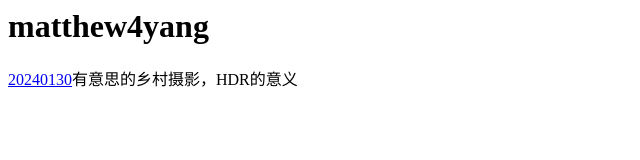
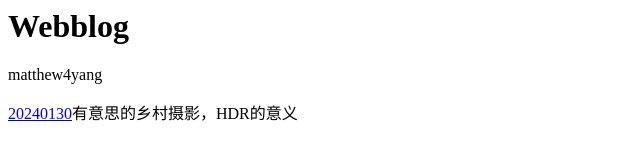
Before and after one commit to matthew4yang/matthew4yang.github.io, a plain HTML site: page index.html in a window 1280 px wide. Shown: the whole page, without its empty margins (0-640 px from the left). Drawn offline with Linux system fonts and the light colour scheme.

Commit message:
Update index.html

```diff
--- a/index.html
+++ b/index.html
@@ -1,2 +1,9 @@
-<h1>matthew4yang</h1>
-<html><a href="20240130.htm">20240130</a>有意思的乡村摄影，HDR的意义<br></html>
+<h1>Webblog</h1>
+<html>
+  <p>matthew4yang</p>
+
+  <a href="20240130.htm">20240130</a>有意思的乡村摄影，HDR的意义<br>
+
+
+
+</html>
```
